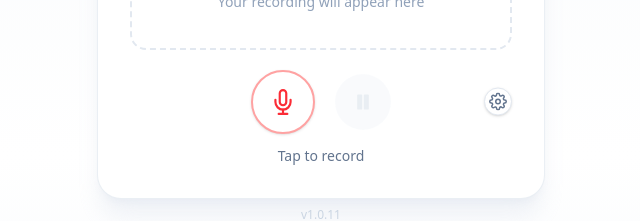
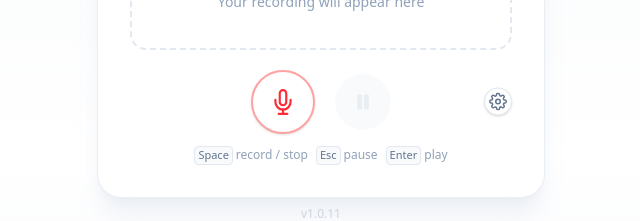
Before and after one commit to axln/voice-mirror, a Svelte app: page / in a window 1280 px wide. Shown: the part 243-464 px from the top of the page, without its empty margins (319-959 px from the left). Built offline with nearby package versions, Linux system fonts and the light colour scheme.

Commit message:
ui update

```diff
--- a/src/app.css
+++ b/src/app.css
@@ -1,10 +1,21 @@
-@import "tailwindcss";
+@import 'tailwindcss';
 
 @theme {
   --spacing: 2px;
+  --animate-glow-pulse: glow-pulse 2.4s ease-in-out infinite;
 }
 
 html,
 body {
   height: 100%;
 }
+
+@keyframes glow-pulse {
+  0%,
+  100% {
+    box-shadow: 0 0 16px 5px rgb(239 68 68 / 35%);
+  }
+  50% {
+    box-shadow: 0 0 16px 5px rgb(239 68 68 / 75%);
+  }
+}
--- a/src/components/Recorder.svelte
+++ b/src/components/Recorder.svelte
@@ -25,16 +25,6 @@
   // svelte-ignore non_reactive_update
   let pauseButtonElement: HTMLButtonElement;
   let audioElement: HTMLAudioElement | undefined = $state(undefined);
-
-  let statusText = $derived(
-    recording
-      ? 'Recording…'
-      : audioUrl
-        ? playing
-          ? 'Playing…'
-          : 'Tap Play to listen'
-        : 'Tap to record'
-  );
 
   $effect(() => {
     if (audio) {
@@ -207,22 +197,13 @@
 
     <div class="flex flex-col items-center gap-6">
       <div class="relative flex w-full items-center justify-center gap-10">
-        <div class="relative">
-          {#if recording}
-            <span
-              class="absolute inset-0 -z-10 animate-ping rounded-full bg-red-400/60"
-              aria-hidden="true"
-            ></span>
-          {/if}
-          <!-- disabled={recording && !stopRecord} -->
-          <!-- data-record={recording ? '' : null}  -->
         <Button
           bind:element={recordButtonElement}
           class={[
             'h-32 w-32 border-2 border-red-300 bg-white text-red-500 shadow-sm',
             'hover:border-red-400 hover:bg-red-50',
             'focus-visible:ring-red-200',
-              'data-record:not-disabled:border-red-500 data-record:not-disabled:bg-red-500 data-record:not-disabled:text-white data-record:not-disabled:shadow-red-200 data-record:not-disabled:hover:bg-red-600',
+            'data-record:not-disabled:animate-glow-pulse data-record:not-disabled:border-red-500 data-record:not-disabled:bg-red-500 data-record:not-disabled:text-white data-record:not-disabled:hover:bg-red-600',
           ]}
           disabled={recording && !stopRecord}
           data-record={recording ? '' : null}
@@ -231,7 +212,6 @@
         >
           <Mic size={26} />
         </Button>
-        </div>
 
         <Button
           bind:element={pauseButtonElement}
@@ -320,11 +300,28 @@
         </div>
       </div>
 
-      <p class="flex items-center gap-2 text-sm text-slate-500">
-        {#if recording}
-          <span class="h-2 w-2 animate-pulse rounded-full bg-red-500" aria-hidden="true"></span>
-        {/if}
-        {statusText}
+      <p class="flex flex-wrap items-center justify-center gap-x-4 gap-y-1 text-xs text-slate-400">
+        <span class="inline-flex items-center gap-1.5">
+          <kbd
+            class="rounded border border-slate-200 bg-slate-50 px-1.5 py-0.5 font-sans text-[11px] text-slate-500"
+            >Space</kbd
+          >
+          record / stop
+        </span>
+        <span class="inline-flex items-center gap-1.5">
+          <kbd
+            class="rounded border border-slate-200 bg-slate-50 px-1.5 py-0.5 font-sans text-[11px] text-slate-500"
+            >Esc</kbd
+          >
+          pause
+        </span>
+        <span class="inline-flex items-center gap-1.5">
+          <kbd
+            class="rounded border border-slate-200 bg-slate-50 px-1.5 py-0.5 font-sans text-[11px] text-slate-500"
+            >Enter</kbd
+          >
+          play
+        </span>
       </p>
     </div>
   </div>
```
Lines whose indentation alone changed are shown as unchanged.
